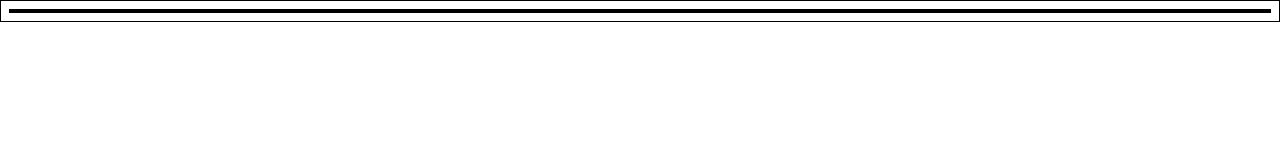
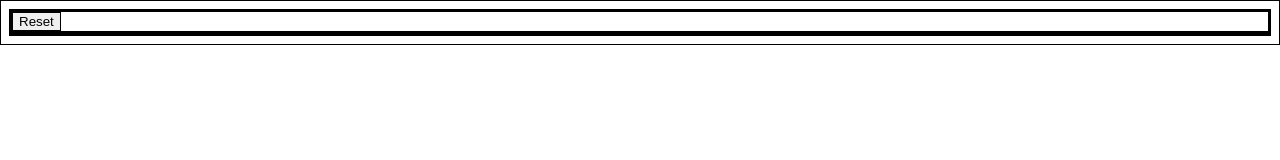
Before and after one commit to Melansia/etch-a-sketch, a plain HTML site: page index.html in a window 1280 px wide. Drawn offline with Linux system fonts and the light colour scheme.

Commit message:
added reset button and prepared containers for the main board

```diff
--- a/index.html
+++ b/index.html
@@ -7,7 +7,12 @@
     <link rel="stylesheet" href="styles.css">
 </head>
 <body>
-    <div class="container"></div>
+    <div class="container">
+        <div class="controls">
+            <button class="reset">Reset</button>
+        </div>
+        <div class="board-container"></div>
+    </div>
     <script src="javascript.js"></script>
 </body>
 </html>
```
